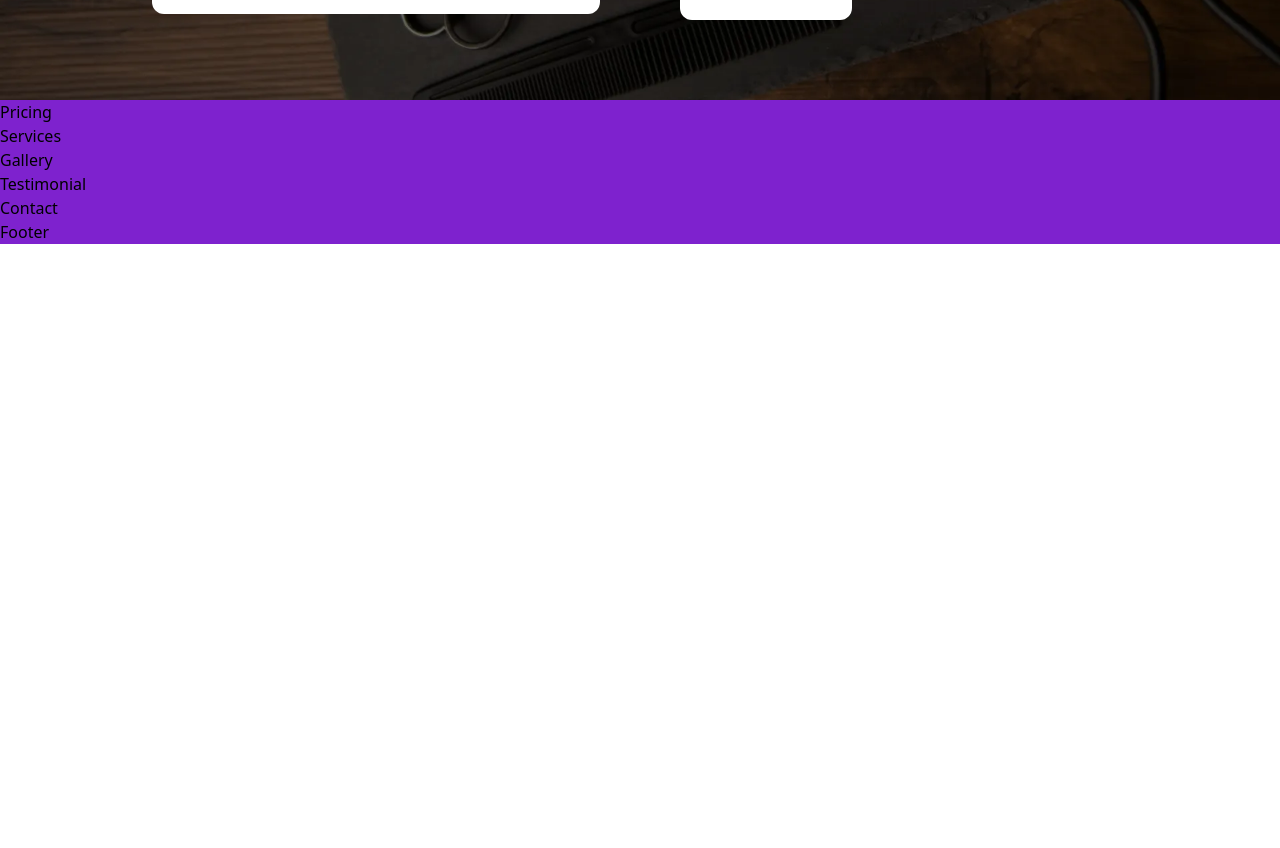
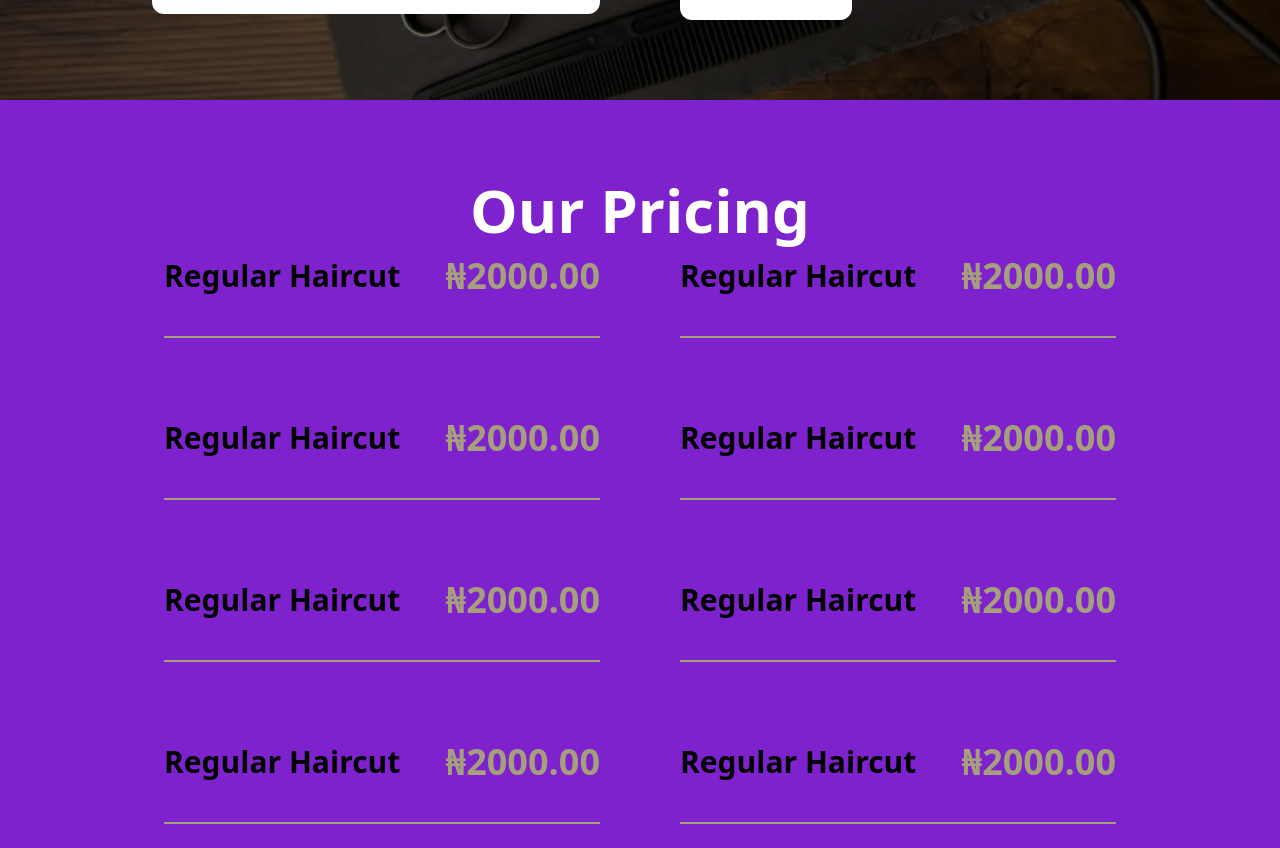
Before and after one commit to i-be-k/heritage_celebs-barber, a React (Vite) app: page / in a window 1280 px wide. Shown: the part 1632-2480 px from the top of the page. Before the commit the page ends 1876 px from the top, so only its background shows below. Built offline with nearby package versions, Linux system fonts and the light colour scheme.

Commit message:
Section Added

```diff
--- a/src/sections/Hero.jsx
+++ b/src/sections/Hero.jsx
@@ -17,7 +17,7 @@ const Hero = () => {
         AOS.init({
             offset: 200,
             duration: 800,
-            easing: 'ease-in-out',
+            easing: 'ease-in-sine',
             delay: 100,
         });
     }, []);
@@ -53,7 +53,7 @@ const Hero = () => {
                 </div>
             </section>
 
-            <section className='grid grid-cols-1 md:grid-cols-4 justify-center items-center items-start w-full md:px-[120px] px-10 py-10 gap-10'>
+            <section className='grid grid-cols-1 md:grid-cols-4 bg-white justify-center items-center items-start w-full md:px-[120px] px-10 py-10 gap-10'>
                 <div data-aos="zoom-in" data-aos-delay="200" className='flex flex-col justify-center items-center gap-4'>
                     <img src={scissor} alt="" className='size-16 transform hover:scale-110 transition-transform duration-300 cursor-pointer' />
                     <h1 className='text-2xl text-black font-semibold'>Regular Haircut</h1>
--- a/src/sections/Pricing.jsx
+++ b/src/sections/Pricing.jsx
@@ -1,8 +1,56 @@
-import React from 'react';
+import React, { useEffect } from 'react';
+import AOS from 'aos';
+import 'aos/dist/aos.css';
 
 const Pricing = () => {
+
+    useEffect(() => {
+            AOS.init({
+                offset: 200,
+                duration: 800,
+                easing: 'ease-in-sine',
+                delay: 100,
+            });
+        }, []);
+
     return (
-        <div>Pricing</div>
+        <section id="pricing" className="w-full md:px-20 px-10 md:py-20 py-10 flex flex-col justify-center items-center">
+            <h1 data-aos="zoom-in" className='text-6xl font-bold text-white text-center mb-4'>Our Pricing</h1>
+            <div className="grid md:grid-cols-2 grid-cols-1 justify-center items-center gap-20 w-[85%]">
+                <div data-aos="zoom-in" data-aos-delay="200" className="flex justify-between items-center gap-6 border-b-2 border-yellow pb-10">
+                    <h1 className="text-3xl text-grey-900 font-bold">Regular Haircut</h1>
+                    <h1 className='text-yellow text-4xl font-bold'>₦2000.00</h1>
+                </div>
+                <div data-aos="zoom-in" data-aos-delay="200" className="flex justify-between items-center gap-6 border-b-2 border-yellow pb-10">
+                    <h1 className="text-3xl text-grey-900 font-bold">Regular Haircut</h1>
+                    <h1 className='text-yellow text-4xl font-bold'>₦2000.00</h1>
+                </div>
+                <div data-aos="zoom-in" data-aos-delay="200" className="flex justify-between items-center gap-6 border-b-2 border-yellow pb-10">
+                    <h1 className="text-3xl text-grey-900 font-bold">Regular Haircut</h1>
+                    <h1 className='text-yellow text-4xl font-bold'>₦2000.00</h1>
+                </div>
+                <div data-aos="zoom-in" data-aos-delay="200" className="flex justify-between items-center gap-6 border-b-2 border-yellow pb-10">
+                    <h1 className="text-3xl text-grey-900 font-bold">Regular Haircut</h1>
+                    <h1 className='text-yellow text-4xl font-bold'>₦2000.00</h1>
+                </div>
+                <div data-aos="zoom-in" data-aos-delay="200" className="flex justify-between items-center gap-6 border-b-2 border-yellow pb-10">
+                    <h1 className="text-3xl text-grey-900 font-bold">Regular Haircut</h1>
+                    <h1 className='text-yellow text-4xl font-bold'>₦2000.00</h1>
+                </div>
+                <div data-aos="zoom-in" data-aos-delay="200" className="flex justify-between items-center gap-6 border-b-2 border-yellow pb-10">
+                    <h1 className="text-3xl text-grey-900 font-bold">Regular Haircut</h1>
+                    <h1 className='text-yellow text-4xl font-bold'>₦2000.00</h1>
+                </div>
+                <div data-aos="zoom-in" data-aos-delay="200" className="flex justify-between items-center gap-6 border-b-2 border-yellow pb-10">
+                    <h1 className="text-3xl text-grey-900 font-bold">Regular Haircut</h1>
+                    <h1 className='text-yellow text-4xl font-bold'>₦2000.00</h1>
+                </div>
+                <div data-aos="zoom-in" data-aos-delay="200" className="flex justify-between items-center gap-6 border-b-2 border-yellow pb-10">
+                    <h1 className="text-3xl text-grey-900 font-bold">Regular Haircut</h1>
+                    <h1 className='text-yellow text-4xl font-bold'>₦2000.00</h1>
+                </div>
+            </div>
+        </section>
     );
 }
 
--- a/src/sections/Services.jsx
+++ b/src/sections/Services.jsx
@@ -1,8 +1,53 @@
-import React from 'react';
+import React, { useEffect } from 'react';
+import servicesimg from '../assets/images/servicimg.jpg'
+import service1 from '../assets/images/ser1.png'
+import service2 from '../assets/images/ser2.png'
+import service3 from '../assets/images/ser3.png'
+import service4 from '../assets/images/ser4.png'
+import AOS from 'aos';
+import "aos/dist/aos.css";
 
 const Services = () => {
+
+    useEffect(() => {
+            AOS.init({
+                offset: 200,
+                duration: 800,
+                easing: 'ease-in-sine',
+                delay: 100,
+            });
+        }, []);
+
     return (
-        <div>Services</div>
+        <section id='services' className='w-full flex flex-col md:px-20 px-10 md:py-20 py-10 justify-center items-center gap-16 bg-gray-900'>
+            <div className='flex flex-col justify-center items-center gap-4'>
+                <h1 data-aos="zoom-in" className='text-6xl text-white font-bold text-center'>Our Services</h1>
+                <p data-aos="zoom-in" className='text-xl text-slate-200 text-center'>Below we have a list of all our cuts services you can choose from depending on what you need.</p>
+            </div>
+            <div className='w-[90%] grid grid-cols-1 md:grid-cols-2 justify-center items-center gap-6'>
+                <div id='image-box'>
+                    <img data-aos="zoom-in" data-aos-delay="200" src={servicesimg} alt="" />
+                </div>
+                <div className='grid md:grid-cols-2 grid-cols-1 justify-center items-center gap-8'>
+                    <div data-aos="zoom-in" data-aos-delay="200" className='bg-white px-8 py-12 flex flex-col justify-center items-center gap-4 rounded-xl'>
+                        <img className='size-16 transform hover:scale-110 transition-transform duration-300 cursor-pointer' src={service1} alt="" />
+                        <h1 className='text-black text-[25px] font-bold'>Hair Care</h1>
+                    </div>
+                    <div data-aos="zoom-in" data-aos-delay="200" className='bg-white px-8 py-12 flex flex-col justify-center items-center gap-4 rounded-xl'>
+                        <img className='size-16 transform hover:scale-110 transition-transform duration-300 cursor-pointer' src={service2} alt="" />
+                        <h1 className='text-black text-[25px] font-bold'>Shaving</h1>
+                    </div>
+                    <div data-aos="zoom-in" data-aos-delay="200" className='bg-white px-8 py-12 flex flex-col justify-center items-center gap-4 rounded-xl'>
+                        <img className='size-16 transform hover:scale-110 transition-transform duration-300 cursor-pointer' src={service3} alt="" />
+                        <h1 className='text-black text-[25px] font-bold'>Beard Trim</h1>
+                    </div>
+                    <div data-aos="zoom-in" data-aos-delay="200" className='bg-white px-8 py-12 flex flex-col justify-center items-center gap-4 rounded-xl'>
+                        <img className='size-16 transform hover:scale-110 transition-transform duration-300 cursor-pointer' src={service4} alt="" />
+                        <h1 className='text-black text-[25px] font-bold'>Kids Hair Cut</h1>
+                    </div>
+                </div>
+            </div>
+        </section>
     );
 }
 
--- a/src/sections/WhyChoose.jsx
+++ b/src/sections/WhyChoose.jsx
@@ -10,7 +10,7 @@ const WhyChoose = () => {
             AOS.init({
                 offset: 200,
                 duration: 800,
-                easing: 'ease-in-out',
+                easing: 'ease-in-sine',
                 delay: 100,
             });
         }, []);
```
